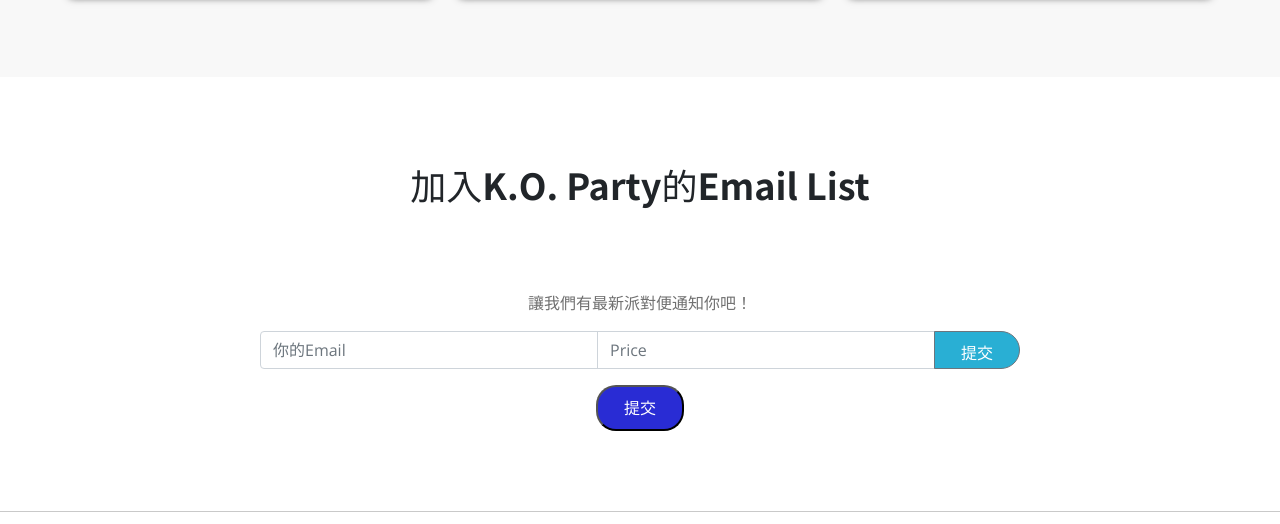
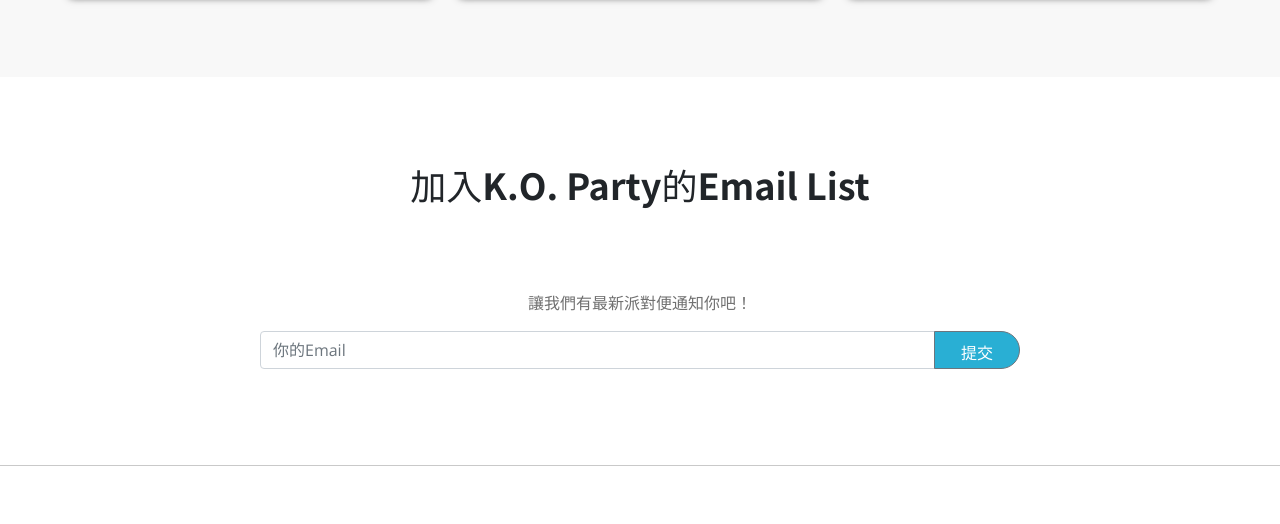
Before and after one commit to coje526/coje526.github.io, a plain HTML site: page party/index.html in a window 1280 px wide. Shown: the part 1833-2357 px from the top of the page. Drawn offline with nearby package versions, Linux system fonts and the light colour scheme.

Commit message:
feat: remove btn

```diff
--- a/party/index.html
+++ b/party/index.html
@@ -179,8 +179,6 @@
                         <div class="input-group mb-3">
                             <input id="myText" type="text" class="form-control" placeholder="你的Email"
                                 aria-label="Recipient's username" aria-describedby="button-addon2">
-                                <input id="q" type="text" class="form-control" placeholder="Price"
-                                aria-label="Recipient's username" aria-describedby="button-addon3">
                             <div class="input-group-append">
                                 <button class="btn btn-outline-secondary new" type="button"
                                     id="button-addon2">提交</button>
@@ -189,9 +187,7 @@
 
                         </div>
                     </div>
-                    <div>
-                        <button class="button1" type="button" id="button-addon1">提交</button>
-                    </div>
+
                 </div>
             </div>
         </div>
--- a/party/index.js
+++ b/party/index.js
@@ -1,6 +1,6 @@
 (function () {
     // https://dashboard.emailjs.com/admin/account
-    emailjs.init('JFFuE1su-rEaMkj8w');
+    //emailjs.init('XXXXXXXXX');
 })();
 function getPrice(q) {
     let shop = 100
@@ -24,6 +24,6 @@
         });
 }
 
-$('#button-addon2').on('click',function(){
+$('#button-addon2').on('click', function () {
     sendEmail()
 })
```
